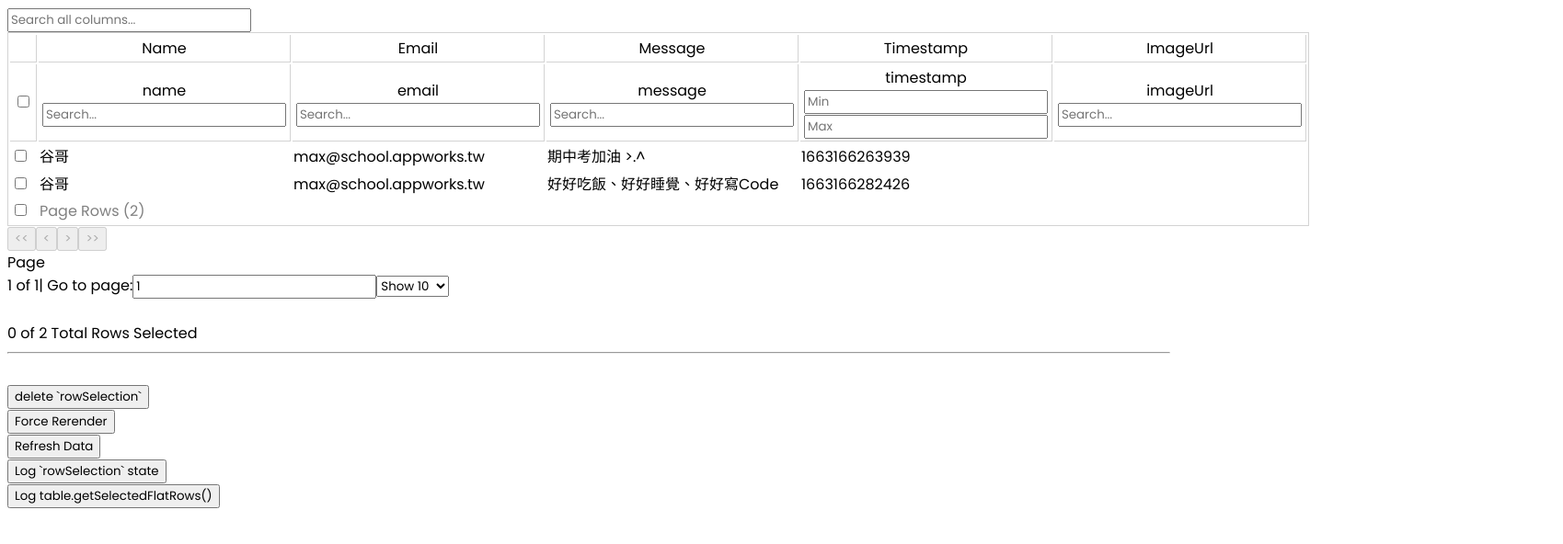
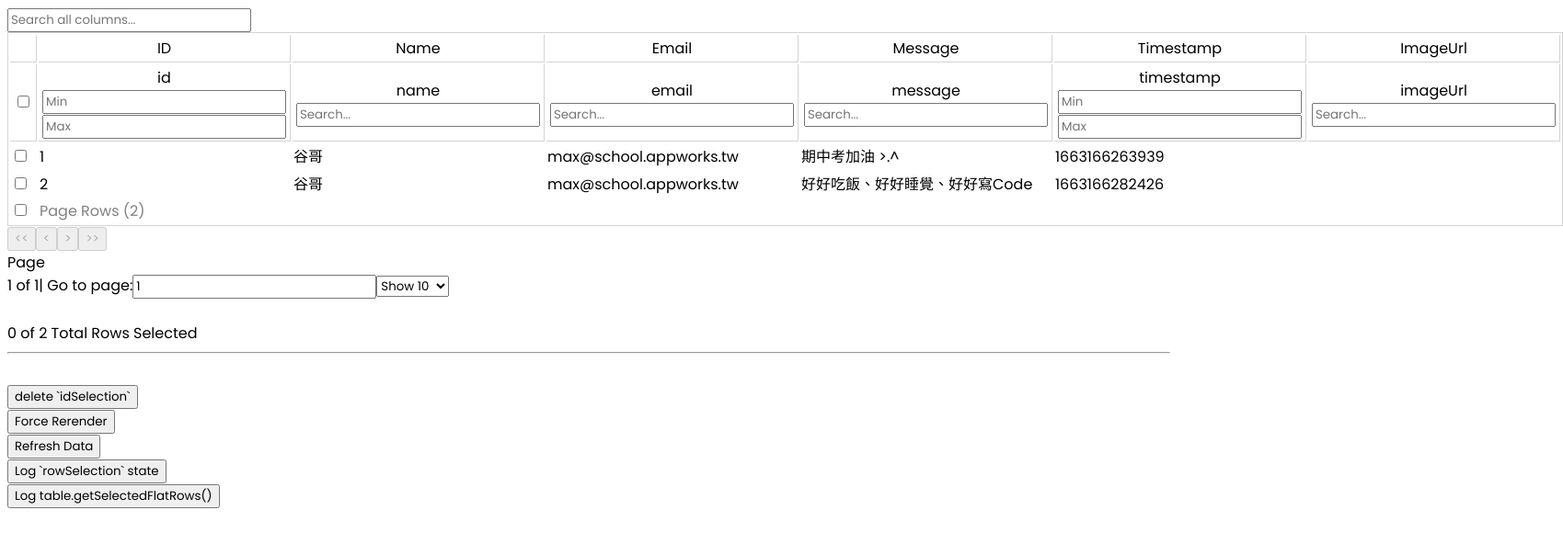
Before and after one commit to himyjan/Front-End-Class-Midterm, a React (Create React App) app: page /messages in a window 1280 px wide. Shown: the top 592 px of the page at 92% size, 1699 px wide, since content can reach past the window. Built offline with nearby package versions, Linux system fonts and the light colour scheme; data requests are answered from the project's data file.

Commit message:
fix delete

```diff
--- a/src/pages/Messages.tsx
+++ b/src/pages/Messages.tsx
@@ -34,16 +34,17 @@ function Messages({ className }: Props) {
     });
   }
 
-  function deleteJsonServerRecord(ids: string[]) {
-    ids.forEach((id) => {
-      axios.delete(`${baseURL}/${id+1}`).then((response) => {
+  function deleteJsonServerRecord(indexArray: string[]) {
+    indexArray.forEach((index) => {
+      const id = data[parseInt(index, 10)].id;
+      axios.delete(`${baseURL}/${id}`).then((response) => {
         setData(response.data);
       });
     });
 
     setTimeout(() => {
       refreshData();
-    }, 1000);
+    }, 100);
   }
 
   useEffect(() => {
@@ -74,6 +75,17 @@ function Messages({ className }: Props) {
             />
           </div>
         ),
+      },
+      {
+        header: 'ID',
+        footer: (props) => props.column.id,
+        columns: [
+          {
+            accessorKey: 'id',
+            cell: (info) => info.getValue(),
+            footer: (props) => props.column.id,
+          },
+        ],
       },
       {
         header: 'Name',
@@ -297,7 +309,7 @@ function Messages({ className }: Props) {
             className="border rounded p-2 mb-2"
             onClick={() => deleteJsonServerRecord(Object.keys(rowSelection))}
           >
-            delete `rowSelection`
+            delete `idSelection`
           </button>
         </div>
         <div>
--- a/src/types/JsonServerDataType.ts
+++ b/src/types/JsonServerDataType.ts
@@ -1,4 +1,5 @@
 export type Record = {
+  id?: number;
   name: string;
   email: string;
   message: string;
```
